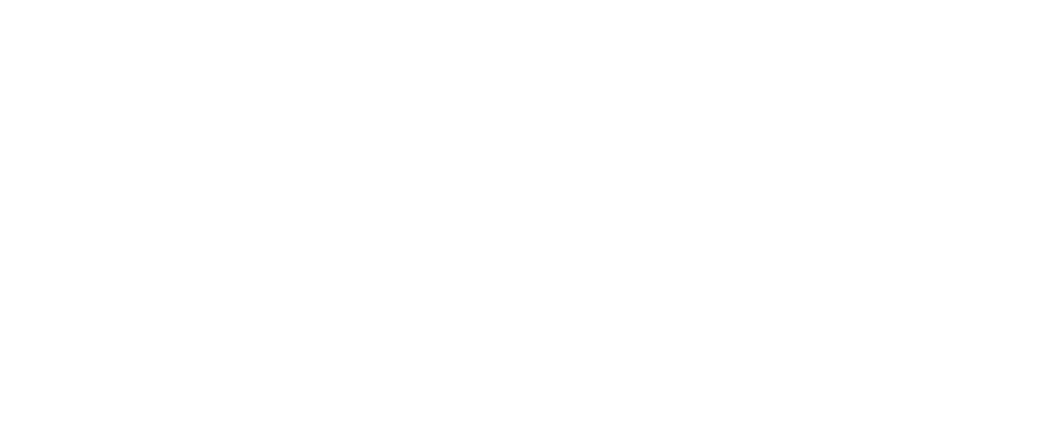
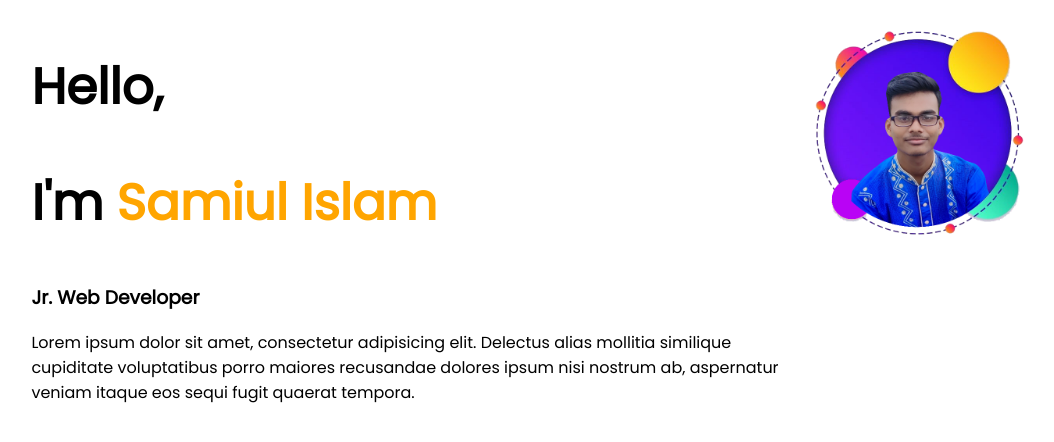
Before and after one commit to softsamiul/developer-portfolio, a plain HTML site: page index.html in a window 1280 px wide. Shown: the whole page, without its empty margins (103-1157 px from the left). Drawn offline with Linux system fonts and the light colour scheme.

Commit message:
welcome section layout added

```diff
--- a/index.html
+++ b/index.html
@@ -1,5 +1,6 @@
 <!DOCTYPE html>
 <html lang="en">
+
 <head>
     <meta charset="UTF-8">
     <meta http-equiv="X-UA-Compatible" content="IE=edge">
@@ -8,7 +9,33 @@
     <!-- Main CSS -->
     <link rel="stylesheet" href="style.css">
 </head>
+
 <body>
+    <!-- Welcome section -->
+    <section id="welcome-section">
+        <div class="container">
+            <div class="welcome-section-wrapper">
+                <div class="welcome-left-section">
+                    <h1>Hello,</h1>
+                    <h1>I'm <span class="welcome-name">Samiul Islam</span></h1>
+                    <h3>Jr. Web Developer</h3>
+                    <p>Lorem ipsum dolor sit amet, consectetur adipisicing elit. Delectus alias mollitia similique
+                        cupiditate
+                        voluptatibus porro maiores recusandae dolores ipsum nisi nostrum ab, aspernatur veniam itaque
+                        eos sequi
+                        fugit
+                        quaerat tempora.</p>
+                </div>
+                <div class="welcome-right-section">
+                    <img style="width:250px; height:250px;" src="images/samiul-islam-1.png"
+                        alt="Samiul Islam Portfolio image">
+                </div>
+            </div>
+        </div>
+    </section>
+
+
 
 </body>
+
 </html>
--- a/style.css
+++ b/style.css
@@ -0,0 +1,19 @@
+@import url('https://fonts.googleapis.com/css2?family=Poppins&display=swap');
+
+body {
+    font-family: 'Poppins', sans-serif;
+}
+h1 {
+    font-size: 50px;
+}
+.container {
+    width: 80%;
+    margin: 0px auto;
+}
+.welcome-name {
+    color: orange;
+
+}
+.welcome-section-wrapper {
+    display: flex;
+}
```
